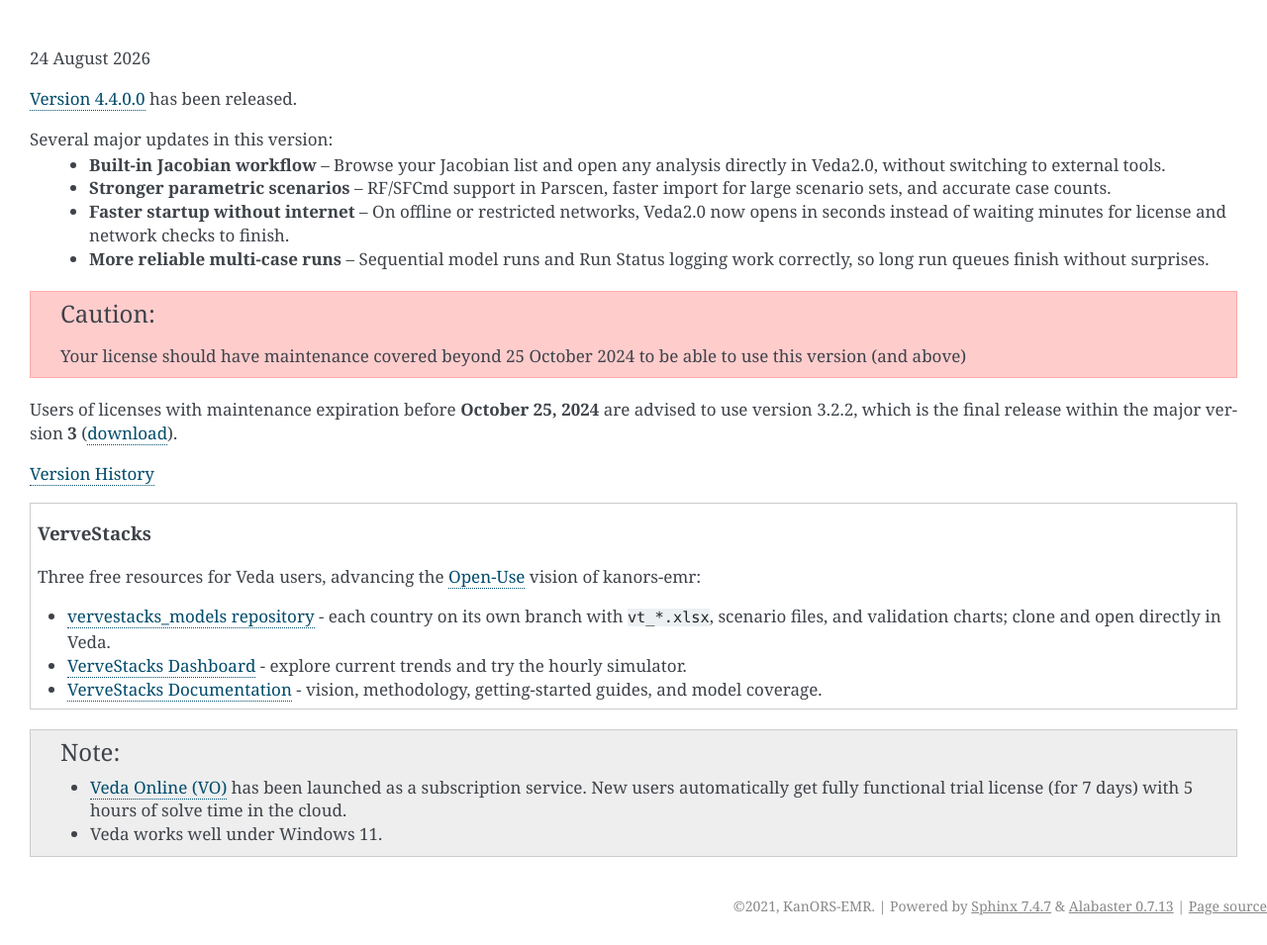
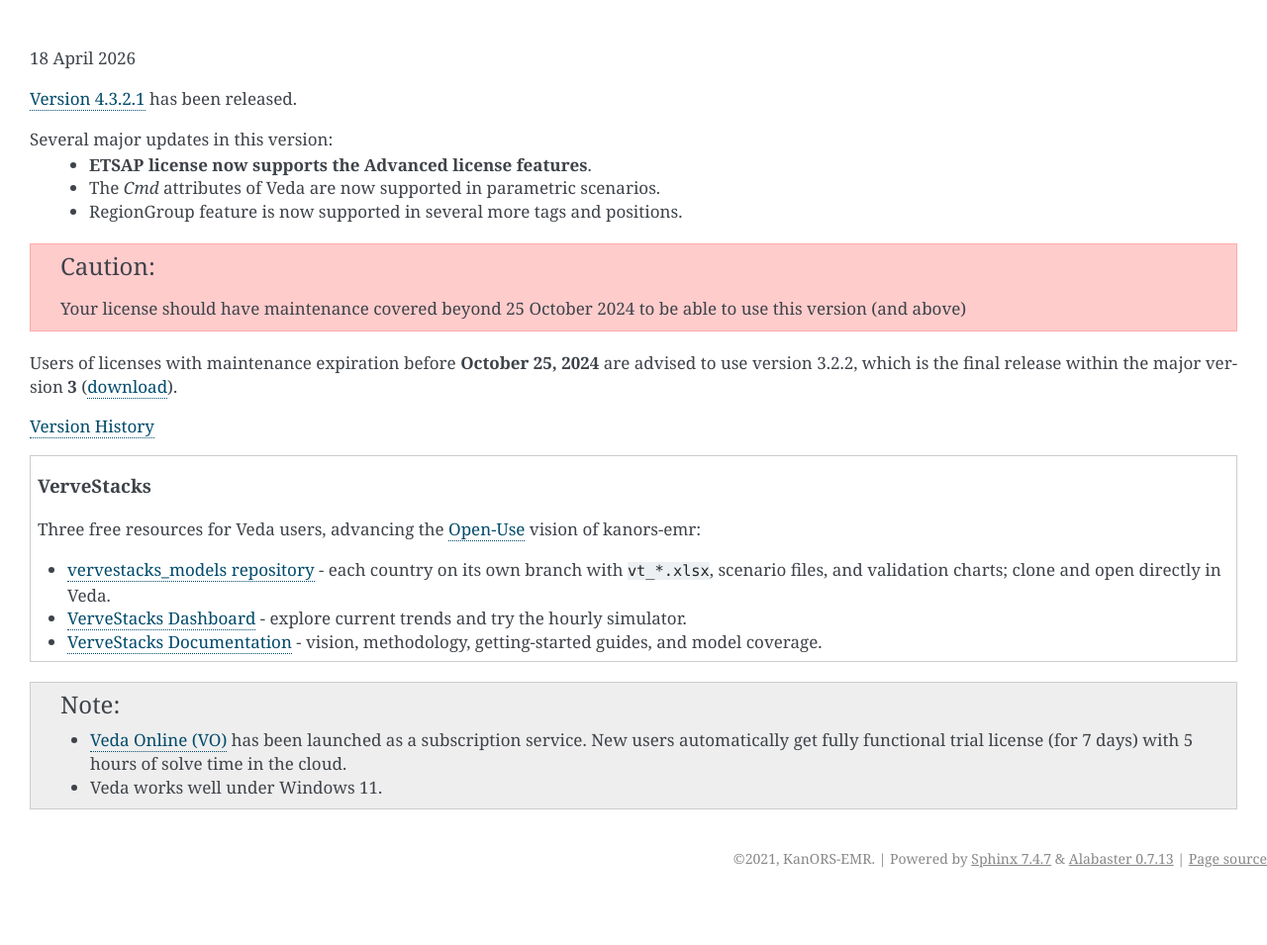
Before and after one commit to kanors-emr/Veda-start-page-news, a Sphinx documentation site: the page built from docs/source/index.rst, in a window 1280 px wide. Shown: the whole page at 99% size. Built offline with Sphinx 7.4.7, drawn with Linux system fonts in a browser that asks for light colours; after the commit the page ends 907 px from its top, so only the background shows below that.

Commit message:
Update index.rst

```diff
--- a/docs/source/index.rst
+++ b/docs/source/index.rst
@@ -5,15 +5,14 @@
 
 .. .. topic::
 
-24 August 2026
+18 April 2026
 
-`Version 4.4.0.0 <https://github.com/kanors-emr/Veda2.0-Installation/releases/tag/v4.4.0.0>`_ has been released.
+`Version 4.3.2.1 <https://github.com/kanors-emr/Veda2.0-Installation/releases/tag/v4.3.2.1>`_ has been released.
 
 Several major updates in this version:
-   * **Built-in Jacobian workflow** – Browse your Jacobian list and open any analysis directly in Veda2.0, without switching to external tools.
-   * **Stronger parametric scenarios** – RF/SFCmd support in Parscen, faster import for large scenario sets, and accurate case counts.
-   * **Faster startup without internet** – On offline or restricted networks, Veda2.0 now opens in seconds instead of waiting minutes for license and network checks to finish.
-   * **More reliable multi-case runs** – Sequential model runs and Run Status logging work correctly, so long run queues finish without surprises.
+   * **ETSAP license now supports the Advanced license features**.
+   * The `Cmd` attributes of Veda are now supported in parametric scenarios.
+   * RegionGroup feature is now supported in several more tags and positions.
 
 .. caution::
    Your license should have maintenance covered beyond 25 October 2024 to be able to use this version (and above)
```
